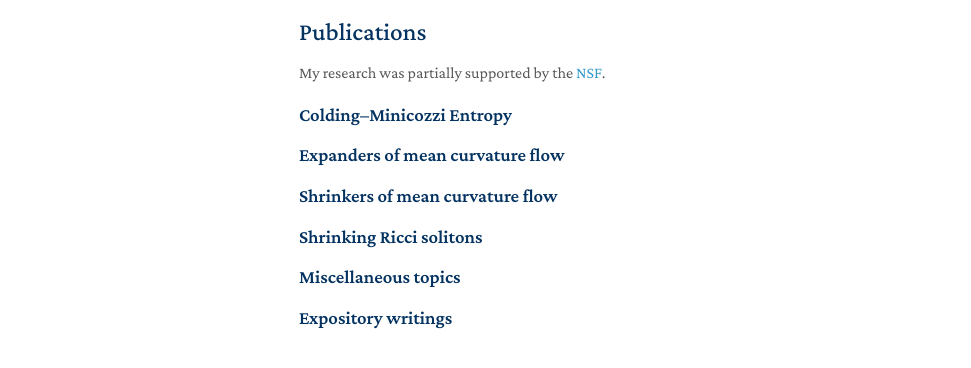
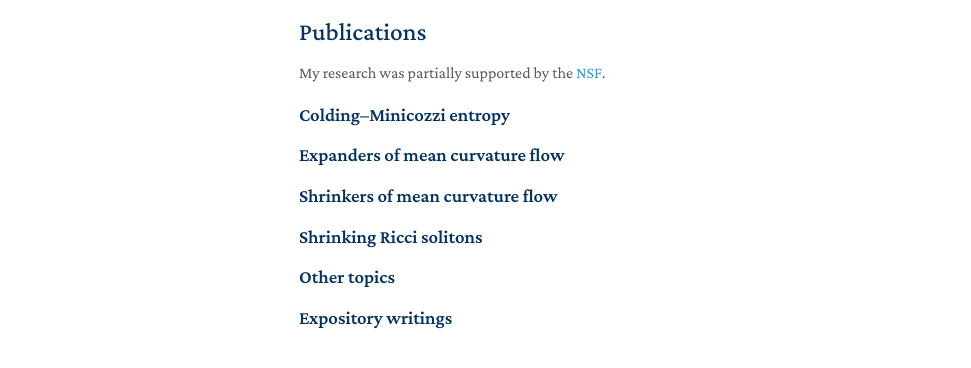
Before and after one commit to drwanglu/drwanglu.github.io, a Jekyll site: the page built from index.md, in a window 1280 px wide. Shown: the part 477-845 px from the top of the page, without its empty margins (171-1142 px from the left). Built offline with Jekyll 4.4.1, drawn with Linux system fonts in a browser that asks for light colours; a style sheet for code colours, icons or effects is not loaded; our own code applies the rules of GitHub Pages for plain Markdown files.

Commit message:
Update index.md

```diff
--- a/index.md
+++ b/index.md
@@ -22,7 +22,7 @@ I completed my postdoctoral training at SLMath, Johns Hopkins University, and Im
 
 My research was partially supported by the [NSF](https://www.nsf.gov).
 
-### Colding--Minicozzi Entropy
+### Colding--Minicozzi entropy
 
 ### Expanders of mean curvature flow
 
@@ -30,6 +30,6 @@ My research was partially supported by the [NSF](https://www.nsf.gov).
 
 ### Shrinking Ricci solitons
 
-### Miscellaneous topics
+### Other topics
 
 ### Expository writings
```
